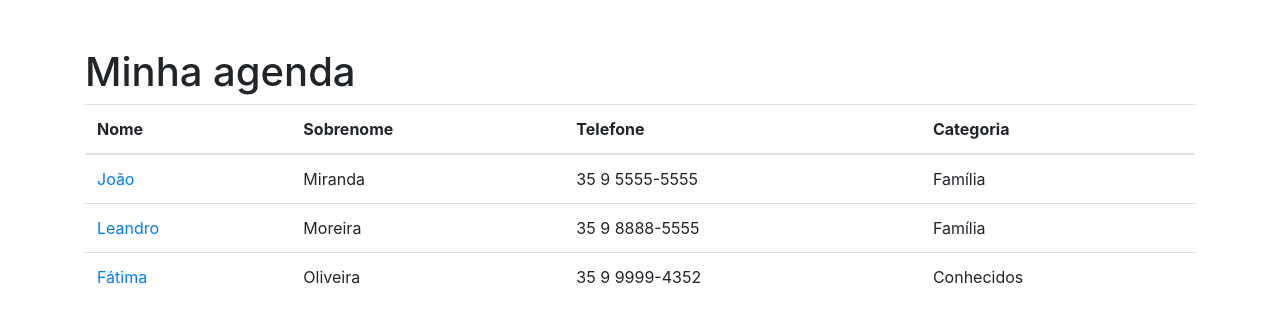
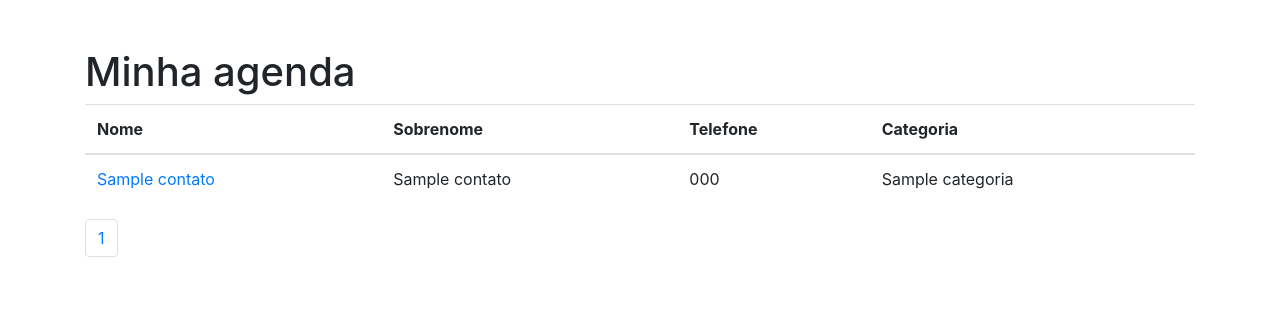
Before and after one commit to chrys48116/Site-agenda-de-contatos, a Django app: page / in a window 1280 px wide. Shown: the part 56-379 px from the top of the page. Run offline with Django 4.2, Linux system fonts and the light colour scheme; tables that the repository leaves empty hold one stand-in row (values such as "Sample post"); some libraries are stand-ins or nearby versions.

Commit message:
adicionando filtros e paginação

```diff
--- a/contatos/models.py
+++ b/contatos/models.py
@@ -13,11 +13,11 @@ class Contato(models.Model):
     nome = models.CharField(max_length=20)
     sobrenome = models.CharField(max_length=20, blank=True)
     telefone = models.CharField(max_length=20)
-    telefone = models.CharField(max_length=20)
     email = models.CharField(max_length=20, blank=True)
     data_criacao = models.DateTimeField(default=timezone.now)
     descricao = models.TextField(blank=True)
-    categoria = models.ForeignKey(Categoria, on_delete=models.DO_NOTHING)
+    categoria = models.ForeignKey(Categoria, on_delete=models.DO_NOTHING, null=False)
+    mostrar = models.BooleanField(default=True)
 
     def __str__(self):
         return self.nome
--- a/contatos/templates/contatos/index.html
+++ b/contatos/templates/contatos/index.html
@@ -2,7 +2,6 @@
 
 {% block conteudo %}
 <h1 class="mt-5">Minha agenda</h1>
-
 <table class="table">
     <thead>
         <tr>
@@ -13,30 +12,38 @@
         </tr>
     </thead>
     <tbody>
-        <tr>
-            <td>
-                <a href="#"> João</a>
-            </td>
-            <td>Miranda</td>
-            <td>35 9 5555-5555</td>
-            <td>Família</td>
-        </tr>
-        <tr>
-            <td>
-                <a href="#"> Leandro</a>
-            </td>
-            <td>Moreira</td>
-            <td>35 9 8888-5555</td>
-            <td>Família</td>
-        </tr>
-        <tr>
-            <td>
-                <a href="#"> Fátima</a>
-            </td>
-            <td>Oliveira</td>
-            <td>35 9 9999-4352</td>
-            <td>Conhecidos</td>
-        </tr>
+        {% for contato in contatos %}
+            {% if contato.mostrar %}
+                <tr>
+                    <td>
+                        <a href="{% url 'ver_contato' contato.id %}">{{ contato.nome }}</a>
+                    </td>
+                    <td>{{ contato.sobrenome }}</td>
+                    <td>{{ contato.telefone }}</td>
+                    <td>{{ contato.categoria }}</td>
+                </tr>
+            {%endif%}
+        {%endfor%}
     </tbody>
 </table>
+
+<nav aria-label="Page navigation example">
+    <ul class="pagination">
+        {% if contatos.has_previous %}
+            <li class="page-item"><a class="page-link" href="?p=1">&laquo; Primeiro</a>
+            <li class="page-item"><a class="page-link" href="?p={{ contatos.previous_page_number }}">Anterior</a>
+        {% endif %}
+
+        {% for pagina in contatos.paginator.page_range %}
+            <li class="page-item"><a class="page-link" href="?p={{ pagina }}">{{pagina}}</a></li>
+        {%endfor%}
+
+        {% if contatos.has_next %}
+            <li class="page-item"><a class="page-link" href="?p={{ contatos.next_page_number }}">Proximo</a>
+            <li class="page-item"></li><a class="page-link" href="?p={{ contatos.paginator.num_pages }}">Ultimo &raquo;</a>
+        {% endif %}
+
+    </ul>
+  </nav>
+
 {% endblock %}
--- a/contatos/urls.py
+++ b/contatos/urls.py
@@ -3,4 +3,5 @@ from . import views
 
 urlpatterns = [
     path('',views.index, name='index'),
+    path('<int:contato_id>', views.ver_contato, name='ver_contato'),
 ]
--- a/contatos/views.py
+++ b/contatos/views.py
@@ -1,5 +1,22 @@
-from django.shortcuts import render
+from django.shortcuts import render, get_object_or_404
+from .models import Contato
+from django.http import Http404
+from django.core.paginator import Paginator
+
 
 # Create your views here.
 def index(request):
-    return render(request, 'contatos/index.html')
+    contatos = Contato.objects.all()
+    paginator = Paginator(contatos, 10)
+    page = request.GET.get('p')
+    contatos = paginator.get_page(page)
+
+    return render(request, 'contatos/index.html',{
+        'contatos': contatos
+    })
+
+def ver_contato(request, contato_id):
+    contato = get_object_or_404(Contato, id=contato_id)
+    return render(request, 'contatos/ver_contato.html',{
+        'contato': contato
+    })
```
Also changed, not shown: contatos/admin.py (+8 -1 lines), contatos/templates/contatos/ver_contato.html (added, +24 -0 lines), seed.py (added, +31 -0 lines).
